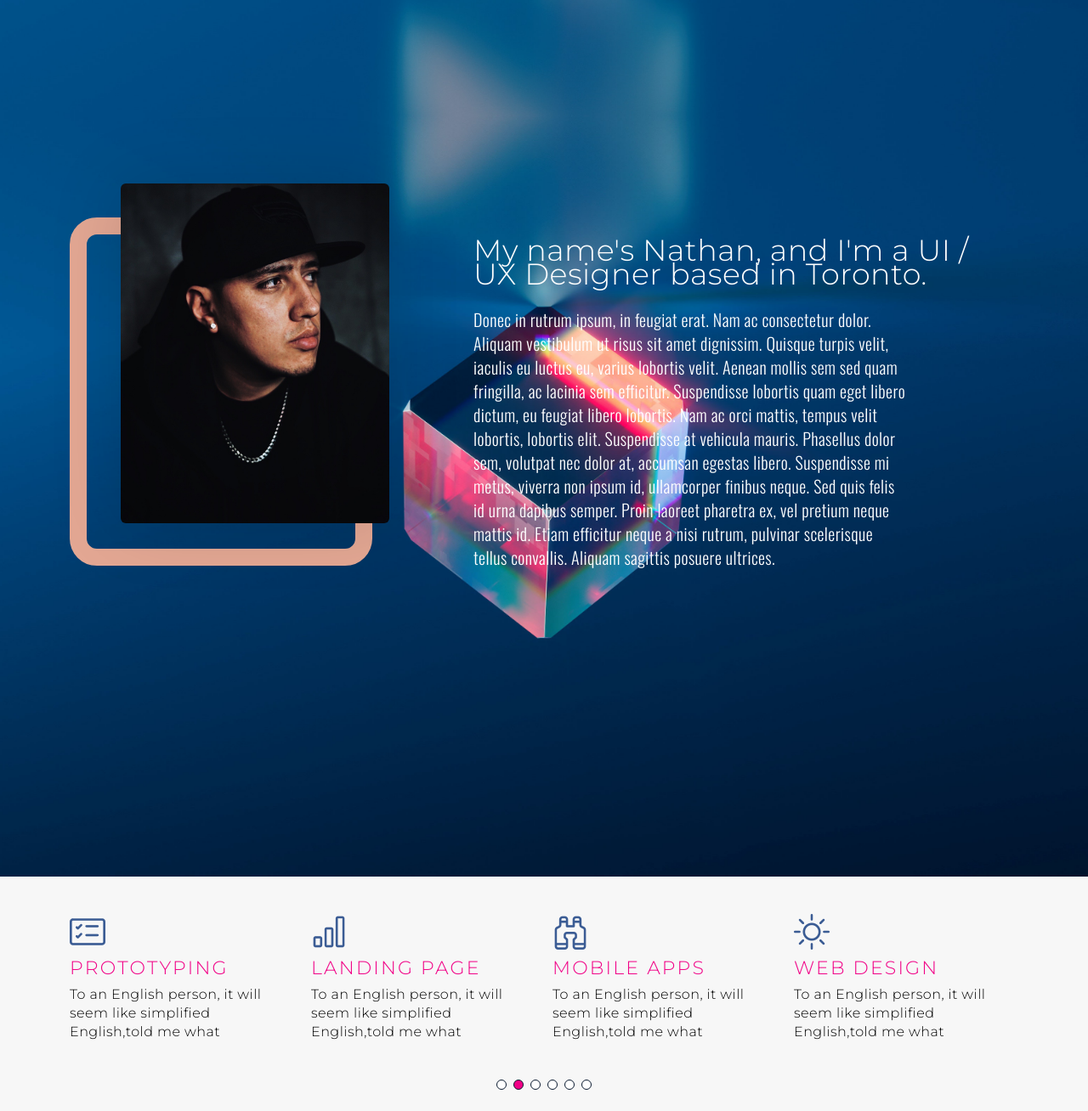
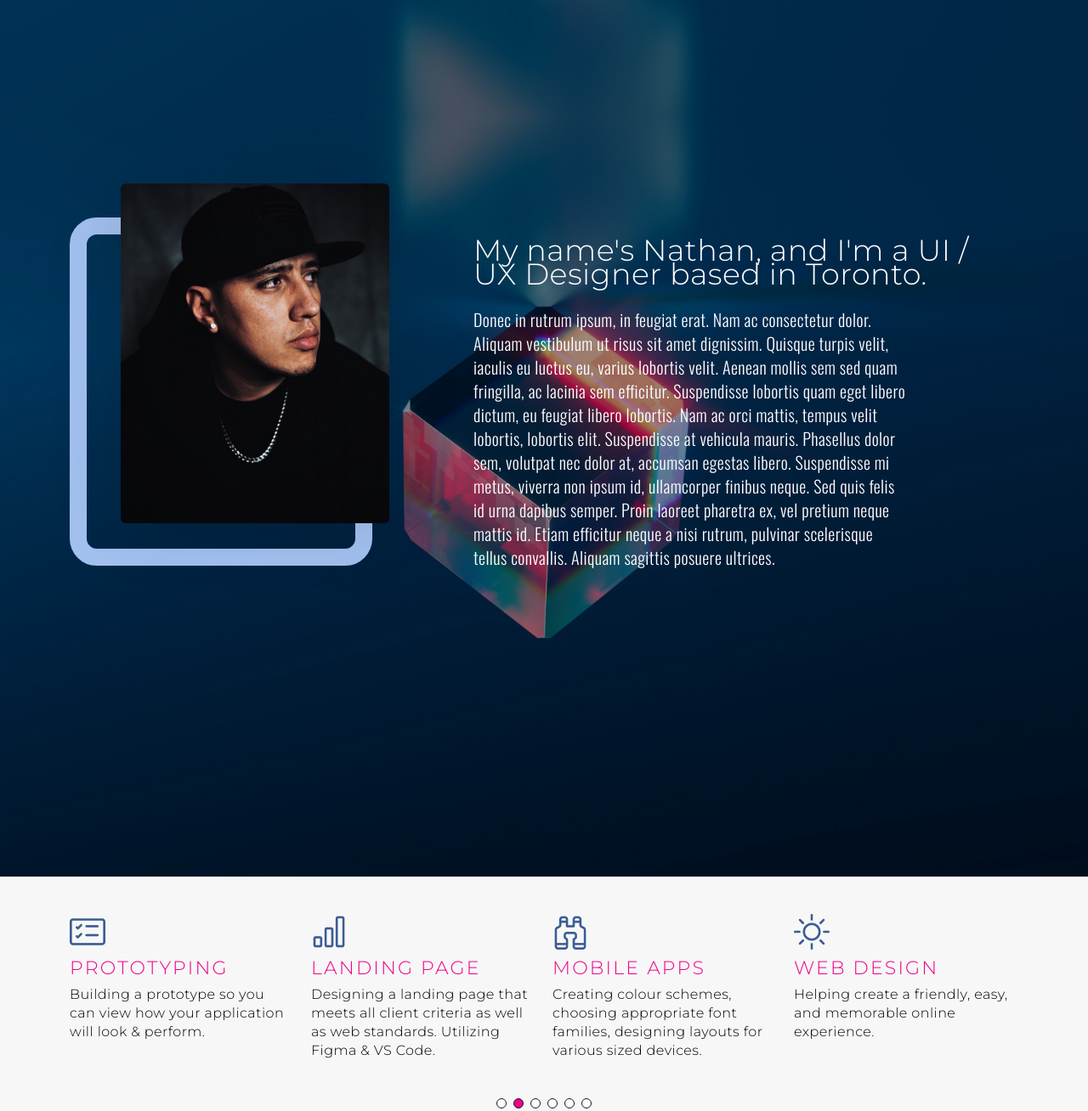
Before and after one commit to Llenrocc/Portfolio.2, a plain HTML site: page index.html in a window 1280 px wide. Shown: the part 760-2068 px from the top of the page at 85% size. Drawn offline with nearby package versions, Linux system fonts and the light colour scheme; a web font is replaced by a local one.

Commit message:
added overlays to background images in figma and re-added. Changed text in services section. Made email a link in contact section

```diff
--- a/assets/css/style.css
+++ b/assets/css/style.css
@@ -406,7 +406,7 @@ p {
 # Hero
 --------------------------------------------------------------*/
 #hero {
-  background: url("../img/pexels-uzunov-rostislav-5011647.jpg") repeat scroll center center/cover;
+  background: url("../img/Frame\ 1-RSU.png") repeat scroll center center/cover;
   height: 112vh;
   width: 100%;
 }
@@ -523,7 +523,7 @@ p {
 #about {
   width: 100%;
   height: auto;
-  background: url("../img/pexels-uzunov-rostislav-5011647.1.jpg") repeat scroll center center/cover;
+  background: url("../img/Frame\ 1-USD.png") repeat scroll center center/cover;
   height: 112vh;
   padding-top: 120px;
 
@@ -532,7 +532,7 @@ p {
 
 #about .div-img-bg {
   padding-bottom: 30px;
-  border: 20px solid #E3A793;
+  border: 20px solid #A2C1EF;
   border-radius: 2rem;
 }
 
@@ -873,6 +873,7 @@ p {
   height: auto;
   width: 100%;
   background: #ffffff;
+  color: #0E1E36;
   background: cover no-repeat;
   padding-top: 50px;
   padding-bottom: 50px;
--- a/index.html
+++ b/index.html
@@ -144,7 +144,7 @@
               <div class="services-block">
                 <i class="bi bi-card-checklist"></i>
                 <span>Prototyping</span>
-                <p class="separator">To an English person, it will seem like simplified English,told me what </p>
+                <p class="separator">Building a prototype so you can view how your application will look & perform.</p>
               </div>
             </div><!-- End testimonial item -->
 
@@ -152,7 +152,7 @@
               <div class="services-block">
                 <i class="bi bi-bar-chart"></i>
                 <span>Landing Page</span>
-                <p class="separator">To an English person, it will seem like simplified English,told me what </p>
+                <p class="separator">Designing a landing page that meets all client criteria as well as web standards. Utilizing Figma & VS Code. </p>
               </div>
             </div><!-- End testimonial item -->
 
@@ -160,7 +160,7 @@
               <div class="services-block">
                 <i class="bi bi-binoculars"></i>
                 <span>MOBILE APPS</span>
-                <p class="separator">To an English person, it will seem like simplified English,told me what </p>
+                <p class="separator"> Creating colour schemes, choosing appropriate font families, designing layouts for various sized devices. </p>
               </div>
             </div><!-- End testimonial item -->
 
@@ -168,7 +168,7 @@
               <div class="services-block">
                 <i class="bi bi-brightness-high"></i>
                 <span>Web Design</span>
-                <p class="separator">To an English person, it will seem like simplified English,told me what </p>
+                <p class="separator"> Helping create a friendly, easy, and memorable online experience. </p>
               </div>
             </div><!-- End testimonial item -->
 
@@ -176,7 +176,7 @@
               <div class="services-block">
                 <i class="bi bi-calendar4-week"></i>
                 <span>PHOTOGRAPHY</span>
-                <p class="separator">To an English person, it will seem like simplified English,told me what </p>
+                <p class="separator">From the street, to portraits, I am fond of urban photography.</p>
               </div>
             </div><!-- End testimonial item -->
 
@@ -532,9 +532,12 @@
 
                 <ul class="contact-details"><br>
                   <li><span>Toronto, ON, Canada</span></li><br>
-                  <li><span>437-226-4477</span></li><br>
-                  <li><span>nathan.r.cornell@gmail.com</span></li><br>
+                  <li><a href="mailto:nathan.r.cornell@gmail.com?subject=Origin Mind Inquiry">nathan.r.cornell@gmail.com</a></li><br>
                 </ul>
+
+
+
+
 
                 <div id="contact" class="text-center">
                   <div class="container">
```
Also changed, not shown: assets/img/Frame 1-RSU.png (added), assets/img/Frame 1-USD.png (added).
